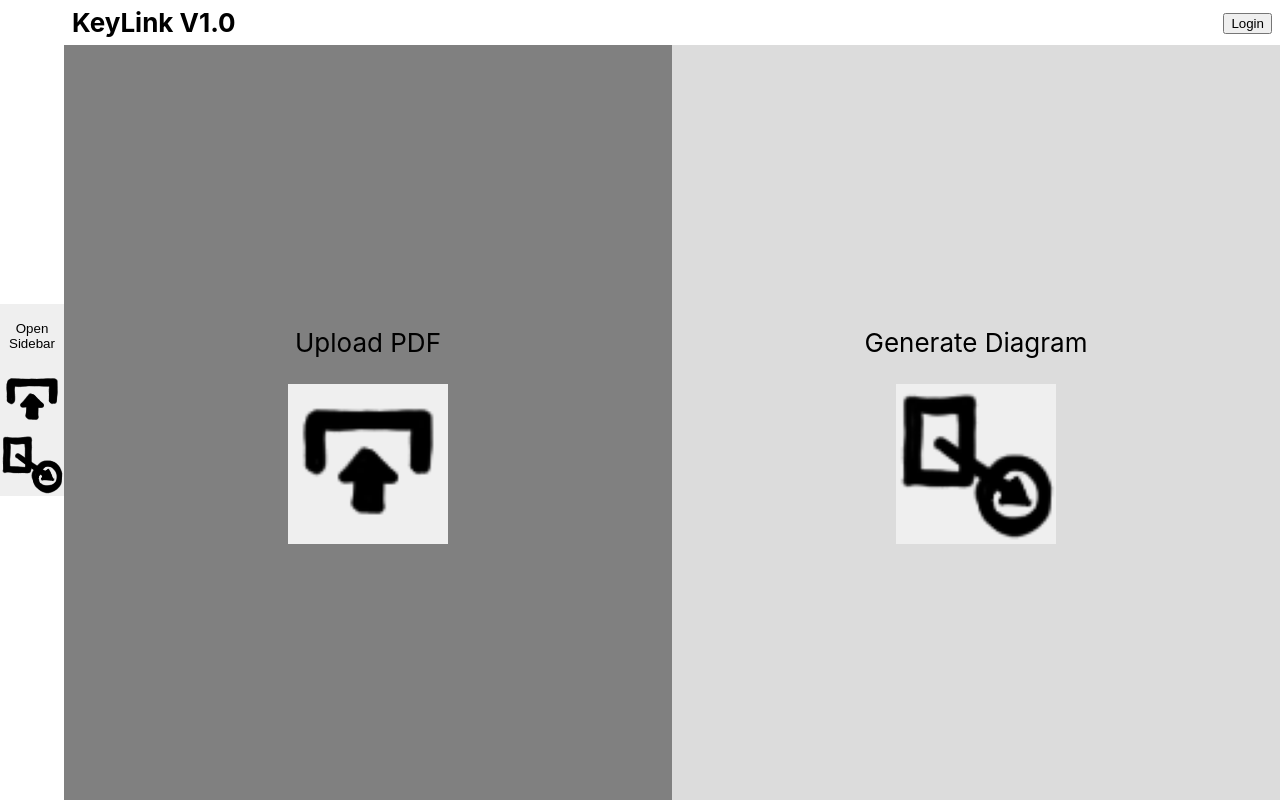
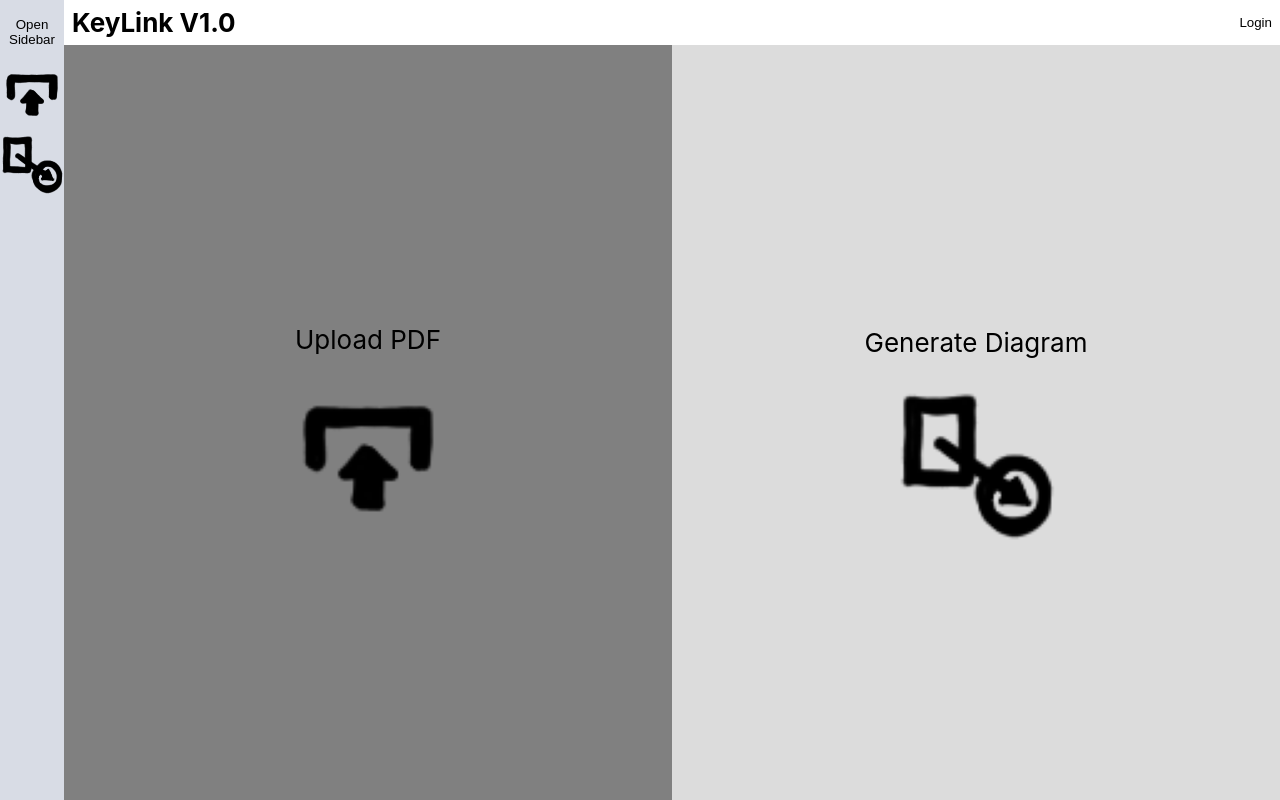
Before and after one commit to ansleehk/CS-160-Frontend, a React (Create React App) app: page / in a window 1280 px wide. Built offline with nearby package versions, Linux system fonts and the light colour scheme.

Commit message:
Show PDF on Screen

```diff
--- a/src/App.js
+++ b/src/App.js
@@ -4,22 +4,64 @@ import Sidebar from "./widgets/Sidebar";
 import Topbar from "./widgets/Topbar";
 import PDFViewer from "./widgets/PDFViewer";
 import DiagramViewer from "./widgets/DiagramViewer";
+import Utilities from "./Utilities";
 
 class App extends React.Component {
-  /*
   constructor(props) {
     super(props);
+    this.state = {
+      pdfSrc: null
+    };
   }
-  */
+
+  changePDF = (event) => {
+    const file = event.target.files[0];
+    if (file && file.type === 'application/pdf') {
+      const reader = new FileReader();
+      reader.onload = (e) => {
+        this.setState({ pdfSrc: e.target.result });
+        this.uploadPDF(file);
+      };
+      reader.readAsDataURL(file);
+    } else {
+      Utilities.showError('Please select a PDF file.');
+    }
+  };
+
+  uploadPDF = (file) => {
+    alert("Hi");
+    const formData = new FormData();
+    formData.append('file', file);
+
+    fetch('http://localhost:8080/uploadPdf', {
+      method: 'POST',
+      body: formData
+    })
+    .then(response => {
+      if (!response.ok) {
+        Utilities.showError(`Failed to upload PDF file: ${response.status} - ${response.statusText}`);
+      }
+      return response.json();
+    })
+    .then(data => {
+      Utilities.showError('PDF file uploaded successfully:' + data);
+      // Optionally, handle the response data
+    })
+    .catch(error => {
+      Utilities.showError('Error uploading PDF file:' + error);
+      // Optionally, display an error message or handle the error in some way
+    });
+  }
 
   render() {
     return (
       <div id="Fullscreen">
-        <Sidebar/>
+        <Sidebar onPDFChange={this.changePDF} />
         <div id="Main">
           <Topbar/>
           <div id="Views">
-            <PDFViewer/>
+            <PDFViewer onPDFChange={this.changePDF}
+                       pdfSrc={this.state.pdfSrc} />
             <DiagramViewer/>
           </div>
         </div>
--- a/src/widgets/DiagramViewer.css
+++ b/src/widgets/DiagramViewer.css
@@ -14,6 +14,7 @@
   padding: 0px;
   margin: 0px;
   border: 0px;
+  background-color: transparent;
 }
 
 #Diagram-viewer img {
--- a/src/widgets/DiagramViewer.js
+++ b/src/widgets/DiagramViewer.js
@@ -8,14 +8,12 @@ import generate from "../images/Generate.png";
 class DiagramViewer extends React.Component {
   render() {
     return (
-      <>
       <div id="Diagram-viewer" data-testid="DiagramViewer">
         <p>Generate Diagram</p>
         <button onClick={() => Utilities.showError('Generate Diagram not implemented!')}>
           <img src={generate} id="Generate" alt="generate" />
         </button>
       </div>
-      </>
     );
   }
 }
--- a/src/widgets/PDFViewer.css
+++ b/src/widgets/PDFViewer.css
@@ -9,11 +9,16 @@
   width: 100%;
 }
 
-#PDF-viewer button {
+#PDF-viewer label {
   height: 20vmin;
   padding: 0px;
   margin: 0px;
   border: 0px;
+  background-color: transparent;
+}
+
+#PDF-input {
+  display: none;
 }
 
 #PDF-viewer img {
--- a/src/widgets/PDFViewer.js
+++ b/src/widgets/PDFViewer.js
@@ -1,21 +1,33 @@
 import "./PDFViewer.css";
 
 import React from "react";
-import Utilities from "../Utilities";
 
 import upload from "../images/Upload.png";
 
 class PDFViewer extends React.Component {
+  constructor(props) {
+    super(props);
+    this.state = {
+      pdfSrc: null
+    };
+  }
+
   render() {
     return (
-      <>
-        <div id="PDF-viewer" data-testid="PDFViewer">
-          <p>Upload PDF</p>
-          <button onClick={() => Utilities.showError('Upload PDF not implemented!')}>
-            <img src={upload} id="Upload" alt="upload" />
-          </button>
-        </div>
-      </>
+      <div id="PDF-viewer" data-testid="PDFViewer">
+        {this.props.pdfSrc ? (
+          <embed src={this.props.pdfSrc} type="application/pdf" width="100%" height="100%" />
+        ) : (
+          <div id="Upload">
+            <p>Upload PDF</p>
+            <label for="PDF-input">
+              <img src={upload} id="Upload" alt="upload"/>
+            </label>
+            <input id="PDF-input" type="file" accept=".pdf"
+                onChange={this.props.onPDFChange}/>
+          </div>
+        )}
+      </div>
     );
   }
 }
--- a/src/widgets/Sidebar.css
+++ b/src/widgets/Sidebar.css
@@ -1,3 +1,7 @@
+#Sidebar {
+  height: 100%
+}
+
 #Open-sidebar {
   display: none;
   flex-direction: column;
@@ -20,6 +24,7 @@
   padding: 0px;
   margin: 0px;
   border: 0px;
+  background-color: transparent;
 }
 
 #Sidebar-top {
@@ -29,4 +34,12 @@
   align-items: center;
   justify-content: space-between;
   background-color: #9DA5AC;
+  padding: 8px;
 }
+
+#Sidebar-top button {
+  padding: 0px;
+  margin: 0px;
+  border: 0px;
+  background-color: transparent;
+}
--- a/src/widgets/Sidebar.js
+++ b/src/widgets/Sidebar.js
@@ -17,6 +17,7 @@ class Sidebar extends React.Component {
     document.getElementById("Open-sidebar").style.display = "none";
   }
 
+  // TODO : Change to render like PDFViewer, instead of hiding one
   render() {
     return (
       <div id="Sidebar" data-testid="Sidebar">
@@ -32,9 +33,11 @@ class Sidebar extends React.Component {
           <button onClick={() => this.openSideBar()}>
               Open Sidebar
           </button>
-          <button onClick={() => Utilities.showError('Upload PDF not implemented!')}>
-              <img src={upload} id="Upload" alt="upload" />
-          </button>
+          <label for="PDF-input">
+              <img src={upload} id="Upload" alt="upload"/>
+          </label>
+          <input id="PDF-input" type="file" accept=".pdf"
+              onChange={this.props.onPDFChange}/>
           <button onClick={() => Utilities.showError('Generate Diagram not implemented!')}>
               <img src={generate} id="Generate" alt="generate" />
           </button>
--- a/src/widgets/Topbar.css
+++ b/src/widgets/Topbar.css
@@ -13,6 +13,9 @@
   margin-left: 8px;
 }
 
-#Login {
-  margin-right: 8px;
+#Login button {
+  padding: 0px;
+  margin: 8px;
+  border: 0px;
+  background-color: transparent;
 }
```
Also changed, not shown: src/Utilities.js (line endings or trailing spaces). Lines whose indentation alone changed are shown as unchanged.
